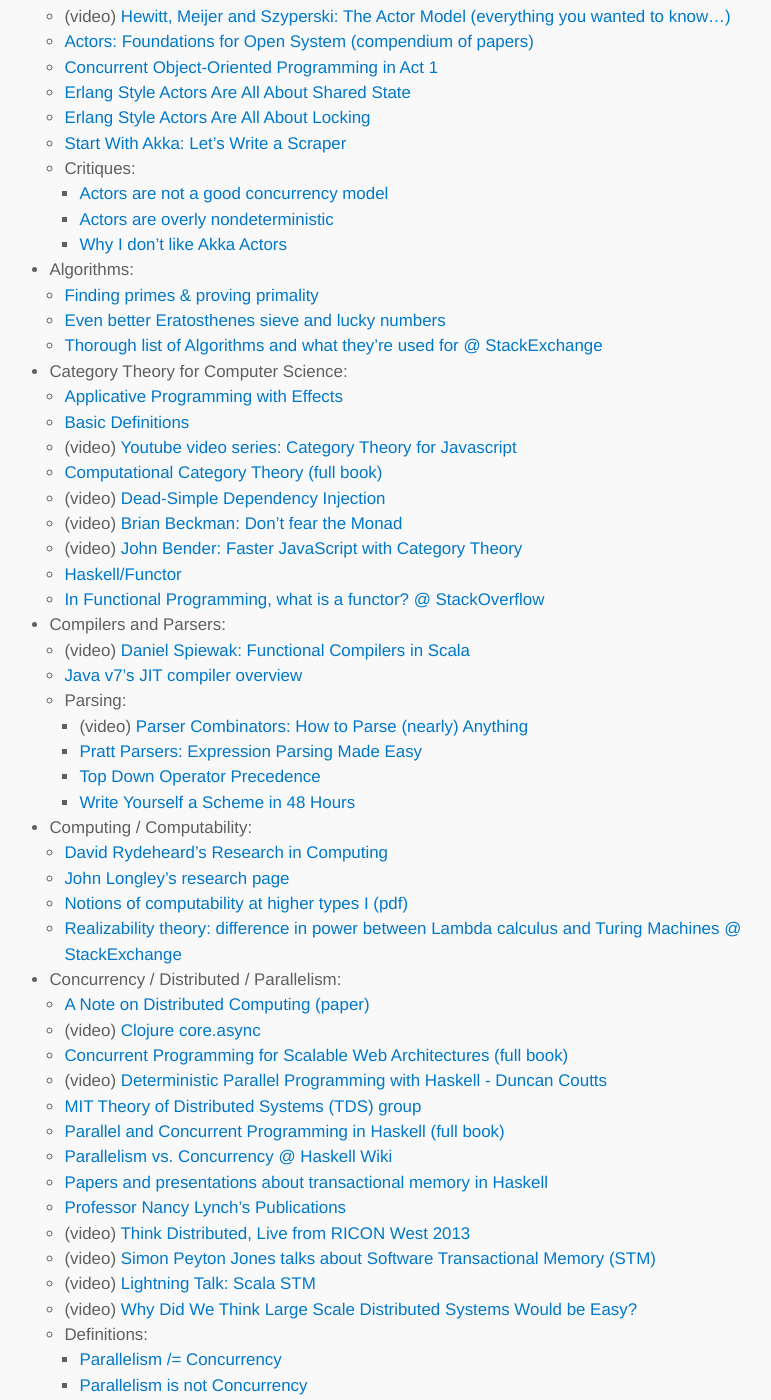
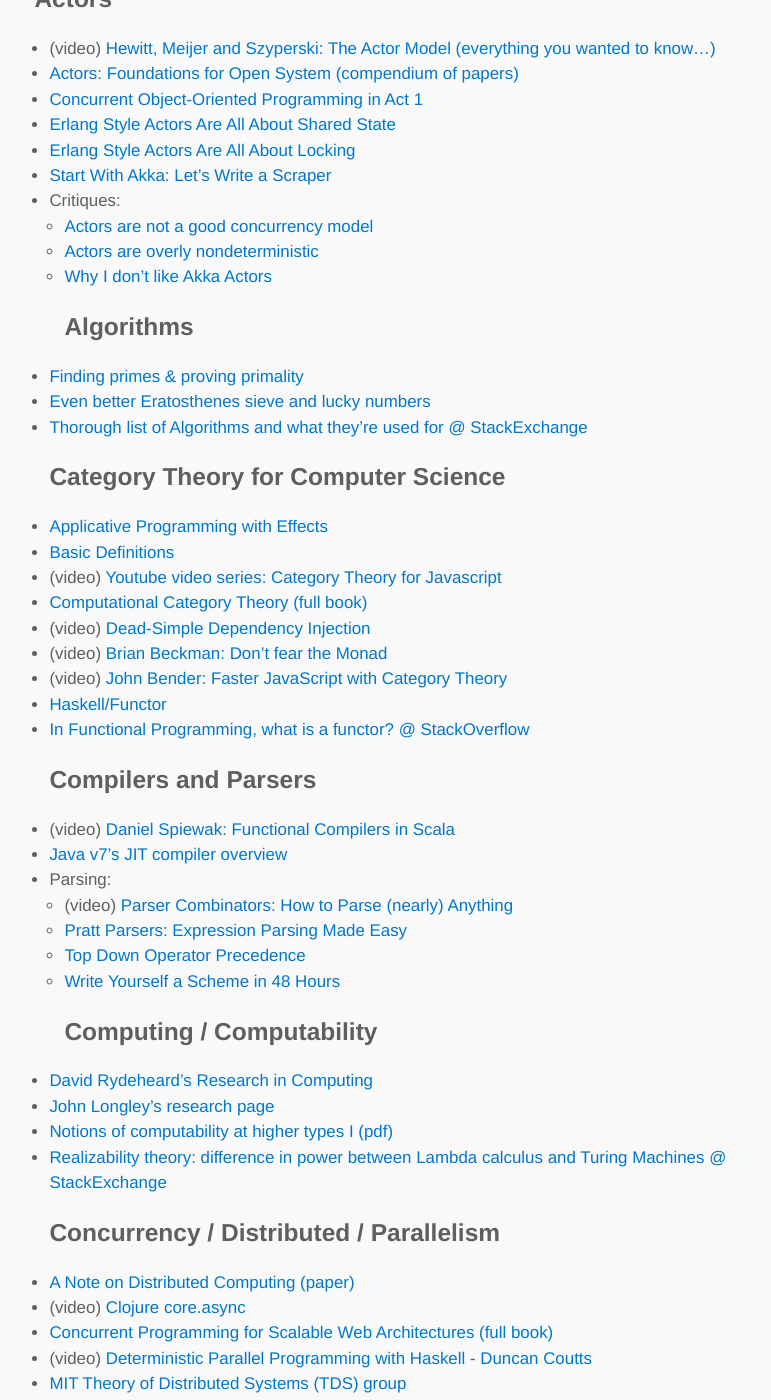
Before and after one commit to lambdatoast/lambdatoast.github.com, a Jekyll site: the page built from cs-resources/index.md, in a window 1280 px wide and 1400 px high, scrolled down 318 px. Shown: the whole window, without its empty margins (200-971 px from the left). Built offline with Jekyll 4.4.1, drawn with Linux system fonts in a browser that asks for light colours; some of the changed text lies outside the part shown.

```diff
--- a/cs-resources/index.md
+++ b/cs-resources/index.md
@@ -8,7 +8,7 @@ title: Computer Science Resources
 The following is a list of writings and videos on subjects I'm
 studying, by people who know about them, as well as relevant websites.
 
-* Actors:
+## Actors
   - (video) [Hewitt, Meijer and Szyperski: The Actor Model (everything you wanted to know...)](http://www.youtube.com/watch?v=7erJ1DV_Tlo)
   - [Actors: Foundations for Open System (compendium of papers)](http://erights.org/history/actors.html)
   - [Concurrent Object-Oriented Programming in Act 1](http://web.media.mit.edu/~lieber/Lieberary/OOP/Act-1/Concurrent-OOP-in-Act-1.html)
@@ -19,11 +19,11 @@ studying, by people who know about them, as well as relevant websites.
     + [Actors are not a good concurrency model](http://pchiusano.blogspot.com.ar/2010/01/actors-are-not-good-concurrency-model.html)
     + [Actors are overly nondeterministic](http://pchiusano.blogspot.co.uk/2013/09/actors-are-overly-nondeterminstic.html)
     + [Why I don't like Akka Actors](http://noelwelsh.com/programming/2013/03/04/why-i-dont-like-akka-actors/)
-* Algorithms:
+## Algorithms
   - [Finding primes & proving primality](http://primes.utm.edu/prove/index.html)
   - [Even better Eratosthenes sieve and lucky numbers](http://article.gmane.org/gmane.comp.lang.haskell.cafe/19470)
   - [Thorough list of Algorithms and what they're used for @ StackExchange](http://cstheory.stackexchange.com/questions/19759/core-algorithms-deployed/19773#19773)
-* Category Theory for Computer Science:
+## Category Theory for Computer Science
   - [Applicative Programming with Effects](http://www.soi.city.ac.uk/~ross/papers/Applicative.html)
   - [Basic Definitions](http://mathprelims.wordpress.com/2009/02/22/category-theory-basic-definitions/)
   - (video) [Youtube video series: Category Theory for Javascript](http://www.youtube.com/user/metawetayt/videos)
@@ -33,7 +33,7 @@ studying, by people who know about them, as well as relevant websites.
   - (video) [John Bender: Faster JavaScript with Category Theory](http://www.youtube.com/watch?v=PtD-WKSC6ak)
   - [Haskell/Functor](http://en.wikibooks.org/wiki/Haskell/The_Functor_class)
   - [In Functional Programming, what is a functor? @ StackOverflow](http://stackoverflow.com/questions/2030863/in-functional-programming-what-is-a-functor)
-* Compilers and Parsers:
+## Compilers and Parsers
   - (video) [Daniel Spiewak: Functional Compilers in Scala](http://skillsmatter.com/podcast/scala/functional-compilers-from-cfg-to-exe)
   - [Java v7's JIT compiler overview](http://pic.dhe.ibm.com/infocenter/java7sdk/v7r0/index.jsp?topic=%2Fcom.ibm.java.win.70.doc%2Fdiag%2Funderstanding%2Fjit_overview.html)
   - Parsing:
@@ -41,12 +41,12 @@ studying, by people who know about them, as well as relevant websites.
     + [Pratt Parsers: Expression Parsing Made Easy](http://journal.stuffwithstuff.com/2011/03/19/pratt-parsers-expression-parsing-made-easy/)
     + [Top Down Operator Precedence](http://javascript.crockford.com/tdop/tdop.html)
     + [Write Yourself a Scheme in 48 Hours](http://en.wikibooks.org/wiki/Write_Yourself_a_Scheme_in_48_Hours)
-* Computing / Computability:
+## Computing / Computability
   - [David Rydeheard's Research in Computing](http://www.cs.man.ac.uk/~david/)
   - [John Longley's research page](http://homepages.inf.ed.ac.uk/jrl/Research/)
   - [Notions of computability at higher types I (pdf)](http://homepages.inf.ed.ac.uk/jrl/Research/notions1.pdf)
   - [Realizability theory: difference in power between Lambda calculus and Turing Machines @ StackExchange](http://cstheory.stackexchange.com/questions/1117/realizability-theory-difference-in-power-between-lambda-calculus-and-turing-mac)
-* Concurrency / Distributed / Parallelism:
+## Concurrency / Distributed / Parallelism
   - [A Note on Distributed Computing (paper)](http://doc.akka.io/docs/misc/smli_tr-94-29.pdf)
   - (video) [Clojure core.async](http://www.infoq.com/presentations/clojure-core-async)
   - [Concurrent Programming for Scalable Web Architectures (full book)](http://berb.github.io/diploma-thesis/index.html)
@@ -63,9 +63,9 @@ studying, by people who know about them, as well as relevant websites.
   - Definitions:
     + [Parallelism /= Concurrency](http://ghcmutterings.wordpress.com/2009/10/06/parallelism-concurrency/)
     + [Parallelism is not Concurrency](http://existentialtype.wordpress.com/2011/03/17/parallelism-is-not-concurrency/)
-* Contracts:
+## Contracts
   - (video) [ICFP 2012. Olaf Chitil: Practical Typed Lazy Contracts](http://www.youtube.com/watch?v=wpJp1MMOxCY)
-* Data Structures:
+## Data Structures
   - [The Algebra of Algebraic Data Types, Part 1](http://chris-taylor.github.io/blog/2013/02/10/the-algebra-of-algebraic-data-types/) ([video](http://www.youtube.com/watch?v=YScIPA8RbVE))
   - [The Essence of the Iterator Pattern](http://www.cs.ox.ac.uk/jeremy.gibbons/publications/iterator.pdf)
   - [Incremental multi-level input processing and collection enumeration](http://okmij.org/ftp/Streams.html)
@@ -78,21 +78,21 @@ studying, by people who know about them, as well as relevant websites.
     + [How Ur/Web records work and what it might mean for Haskell](http://blog.ezyang.com/2012/04/how-urweb-records-work-and-what-it-might-mean-for-haskell/)
   - Streams:
     + (video) [Advanced Stream Processing in Scala](http://www.youtube.com/watch?v=8fC2V9HX_m8)
-* Effect Systems:
+## Effect Systems
   - [Higher-Rank Polymorphism in Scala](http://apocalisp.wordpress.com/2010/07/02/higher-rank-polymorphism-in-scala/)
   - [Towards an Effect System in Scala, Part 1: ST Monad](http://apocalisp.wordpress.com/2011/03/20/towards-an-effect-system-in-scala-part-1/)
-* Evaluation:
+## Evaluation
   - [Evaluation Strategy @ Wikipedia](http://en.wikipedia.org/wiki/Evaluation_strategy)
   - [Programming Languages: When did you realize the power of lazy evaluation in terms of performance?](http://www.quora.com/Programming-Languages/When-did-you-realize-the-power-of-lazy-evaluation-in-terms-of-performance)
   - Tail Call Elimination:
     + (video) [Stackless Scala With Free Monads](http://skillsmatter.com/podcast/scala/stackless-scala-free-monads)
-* Folds:
+## Folds
   - [Generalised folds for nested datatypes](http://www.cs.ox.ac.uk/richard.bird/online/BirdPaterson99Generalised.pdf)
-* Functional Programming:
+## Functional Programming
   - (video) [Guerrilla Guide to Pure Functional Programming](http://vimeo.com/20293743)
-* Functional Reactive Programming (FRP):
+## Functional Reactive Programming (FRP)
   - [Introduction to Functional Reactive Programming (slides)](http://www.slideshare.net/edwardamsden/introduction-to-functional-reactive-programming)
-* General:
+## General
   - [Daan Leijen's publications @ Microsoft Research](http://research.microsoft.com/apps/mobile/showpage.aspx?page=/en-us/people/daan/pubs.aspx)
   - [Dissertations on logic, language, and computation.](http://www.illc.uva.nl/Research/Dissertations/)
   - [Foundations of Computer Science by Al Aho and Jeff Ullman (full book)](http://i.stanford.edu/~ullman/focs.html)
@@ -105,13 +105,13 @@ studying, by people who know about them, as well as relevant websites.
   - [Research papers @ Haskell.org](http://www.haskell.org/haskellwiki/Research_papers)
   - [Richard Bird's publications](http://www.cs.ox.ac.uk/people/richard.bird/publications)
   - [Software Foundations Benjamin C. Pierce and others (full book)](http://www.cis.upenn.edu/~bcpierce/sf/)
-* I/O:
+## I/O
   - [The Compromiseless Reconciliation of I/O and Purity](http://blog.jle.im/entry/the-compromiseless-reconciliation-of-i-o-and-purity)
   - (video) [Purely Functional I/O](http://www.infoq.com/presentations/io-functional-side-effects)
   - [Region-based resource management](http://okmij.org/ftp/Haskell/regions.html)
-* Laws / Theorems:
+## Laws / Theorems
   - (paper) [Theorems for free!](http://ttic.uchicago.edu/~dreyer/course/papers/wadler.pdf)
-* Logic:
+## Logic
   - [BM2. Logical Equivalence](http://www.youtube.com/watch?v=1jgDPRz-z7E)
   - [De Morgan's laws](http://en.wikipedia.org/wiki/De_Morgan%27s_laws)
   - [Free-logic](http://plato.stanford.edu/entries/logic-free/)
@@ -125,29 +125,29 @@ studying, by people who know about them, as well as relevant websites.
     + [Interactive tutorial of the sequent calculus](http://logitext.mit.edu/logitext.fcgi/tutorial)
   - Truth:
     + ["Outline of a Theory of Truth", by Saul Kripke (pdf)](http://philo.ruc.edu.cn/logic/reading/Kripke_%20Theory%20of%20Truth.pdf)
-* Logic programming:
+## Logic programming
   - [Curry: A Truly Integrated Functional Logic Language](http://www-ps.informatik.uni-kiel.de/currywiki/)
   - [Logic programming for the social web](http://www.intensivesystems.net/tutorials/logic_prog.html)
   - [Papers over @ minikanren.org](http://minikanren.org/#papers)
   - [Papers of Michael Hanus on Functional Logic Programming et al](http://www.informatik.uni-kiel.de/~mh/papers/)
   - ["Simply Logical: Intelligent Reasoning by Example" by Peter Flach](http://www.cs.bris.ac.uk/~flach/SimplyLogical.html)
-* Mathematics:
+## Mathematics
   - [A Course in Universal Algebra (full book)](http://www.math.uwaterloo.ca/~snburris/htdocs/ualg.html)
   - [Mathematics and Computation blog by Andrej Bauer](http://math.andrej.com/)
   - (video) [Mathematics for Computer Science @ MIT opencourseware](http://ocw.mit.edu/courses/electrical-engineering-and-computer-science/6-042j-mathematics-for-computer-science-fall-2010/)
   - [The Nature of Code (full book)](http://natureofcode.com/)
   - [Order Theory](http://en.wikipedia.org/wiki/Order_theory)
-* Modularization:
+## Modularization
   - [Abstracting Your Monads. A presentation in mime by Daniel Spiewak](https://dl.dropboxusercontent.com/u/1679797/ScalaSyd/presentation.scala)
-* Operating Systems:
+## Operating Systems
   - [Assemblers and Loaders](http://www.davidsalomon.name/assem.advertis/AssemAd.html)
   - [MMURTL V1.0](http://www.ipdatacorp.com/mmurtl/)
   - [OSDev.org](http://wiki.osdev.org/Main_Page)
   - [Practical File System Design with the Be File System](http://www.nobius.org/~dbg/)
-* Philosophy of the Science:
+## Philosophy of the Science
   - [Edsger W. Dijkstra on the historical rejection of Science and the state of Computing Science](http://www.cs.utexas.edu/users/EWD/transcriptions/EWD10xx/EWD1041.html)
   - [John Baez on Research Tactics](http://intelligence.org/2014/02/21/john-baez-on-research-tactics/)
-* PLT:
+## PLT
   - (video) [Advanced Topics in Programming Languages - Course - 2013 Fall: 15-819 ](http://scs.hosted.panopto.com/Panopto/Pages/Sessions/List.aspx#folderID=%2207756bb0-b872-4a4a-95b1-b77ad206dab3%22&sortColumn=1&sortAscending=true)
   - [Comparing Objective Caml and Standard ML](http://adam.chlipala.net/mlcomp/)
   - [Formal programming language semantics (course notes)](http://www.inf.ed.ac.uk/teaching/courses/fpls/)
@@ -157,17 +157,17 @@ studying, by people who know about them, as well as relevant websites.
   - (video) [Null References: The Billion Dollar Mistake](http://www.infoq.com/presentations/Null-References-The-Billion-Dollar-Mistake-Tony-Hoare)
   - [Principle of Parametricity (wikipedia)](http://en.wikipedia.org/wiki/Parametricity)
   - [Programming Languages: Application and Interpretation](http://cs.brown.edu/~sk/Publications/Books/ProgLangs/2007-04-26/)
-* Polymorphism:
+## Polymorphism
   - [Parametric Polymorphism @ Wikipedia](http://en.wikipedia.org/wiki/Parametric_polymorphism)
-* Practice:
+## Practice
   - [99 haskell/scala/prolog problems](http://aperiodic.net/phil/scala/s-99/)
   - [Hacker Rank](https://www.hackerrank.com/)
   - [Rosetta Code: Solutions to the same task in as many different languages as possible](http://rosettacode.org/wiki/Rosetta_Code)
-* Quantum Computing:
+## Quantum Computing
   - (video) [Quantum computing for the determined. A video series](http://michaelnielsen.org/blog/quantum-computing-for-the-determined/)
-* Security:
+## Security
   - (video) [The Science of Insecurity](http://www.youtube.com/watch?v=3kEfedtQVOY)
-* Software Engineering and Architecture:
+## Software Engineering and Architecture
   - (video) [Certifying your car with Erlang: John Hughes](http://vimeo.com/42751120)
   - (video) [Composing contracts: an adventure in financial engineering](http://ulf.wiger.net/weblog/2008/02/29/simon-peyton-jones-composing-contracts-an-adventure-in-financial-engineering/) ([material](http://research.microsoft.com/en-us/um/people/simonpj/papers/financial-contracts/contracts-icfp.htm))
   - [How to Design Programs](http://htdp.org/)
@@ -176,7 +176,7 @@ studying, by people who know about them, as well as relevant websites.
   - (video) [Simple Made Easy Presented by Rich Hickey](http://www.infoq.com/presentations/Simple-Made-Easy)
   - (video) [Stop Writing Classes](http://pyvideo.org/video/880/stop-writing-classes)
   - (video) [The Value of Values](http://www.infoq.com/presentations/Value-Values)
-* Type Theory:
+## Type Theory
   - [Curry–Howard correspondence @ Wikipedia](http://en.wikipedia.org/wiki/Curry%E2%80%93Howard_correspondence)
   - [Dynamic languages are static languages](http://existentialtype.wordpress.com/2011/03/19/dynamic-languages-are-static-languages/)
   - [Existentially quantified types](http://en.wikibooks.org/wiki/Haskell/Existentially_quantified_types)
@@ -209,7 +209,7 @@ studying, by people who know about them, as well as relevant websites.
     + (video) [Uncovering the Unknown: Principles of Type Inference](http://www.youtube.com/watch?v=fDTt_uo0F-g)
   - Subtyping:
     + [Are Cows Animals? by David L. Shang](http://visviva.3d-album.com/transframe/papers/covar.htm)
-* Typeclasses:
+## Typeclasses
   - [Haskell Typeclassopedia](http://www.haskell.org/haskellwiki/Typeclassopedia)
-* Uniqueness:
+## Uniqueness
   - [Capabilities for Uniqueness and Borrowing](http://lampwww.epfl.ch/~phaller/capabilities.html)
```
